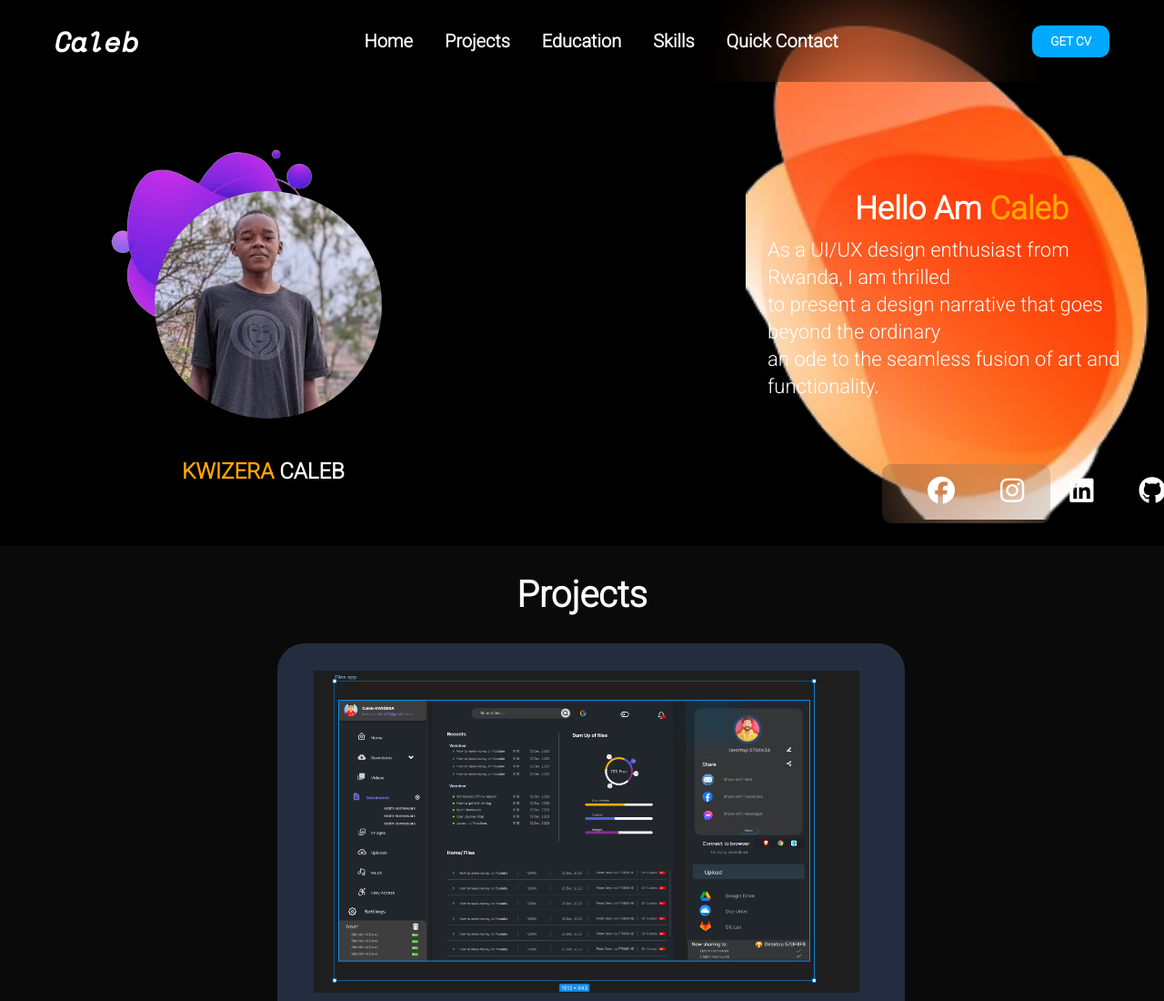
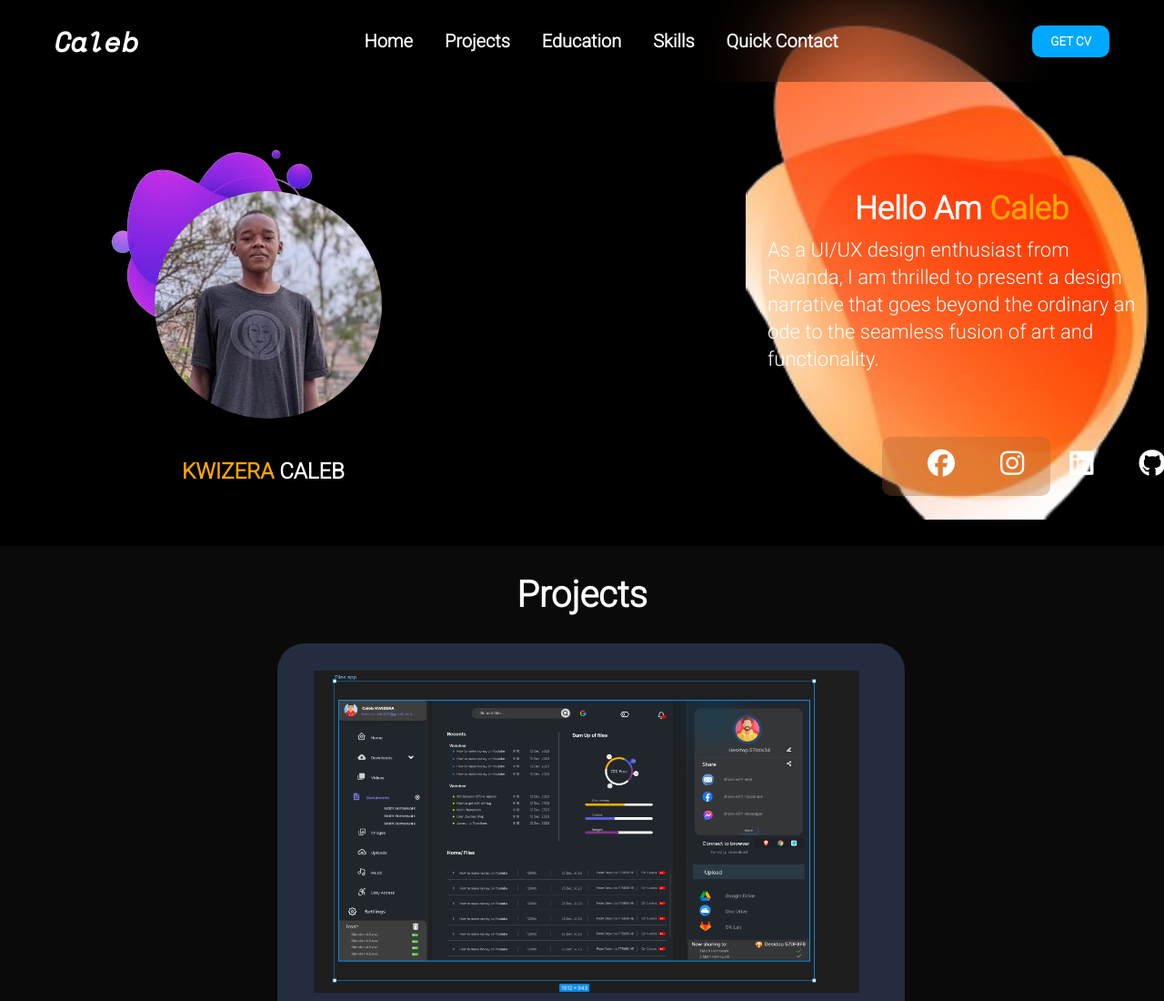
Before and after one commit to KWIZERA-CALEB/stage-simple-portfolio, a plain HTML site: page home.html in a window 1280 px wide. Shown: the top 1100 px of the page at 91% size. Drawn offline with nearby package versions, Linux system fonts and the light colour scheme; a web font is replaced by a local one.

Commit message:
Removed breaks and added cv doc

```diff
--- a/home.html
+++ b/home.html
@@ -57,7 +57,7 @@
                     <p>Hello Am <span class="caleb-name">Caleb</span></p>
                 </div>
                 <div class="my-des-caleb">
-                    <p>As a UI/UX design enthusiast from Rwanda, I am thrilled<br> to present a design narrative that goes beyond the ordinary<br> an ode to the seamless fusion of art and functionality.</p>
+                    <p>As a UI/UX design enthusiast from Rwanda, I am thrilled to present a design narrative that goes beyond the ordinary an ode to the seamless fusion of art and functionality.</p>
                 </div>
                 <div class="social-links">
                     <p><a href="https://www.facebook.com/profile.php?id=100067654187323" target="_blank"><i class="fa-brands fa-facebook"></i></a></p>
```
Also changed, not shown: 1 other file.
